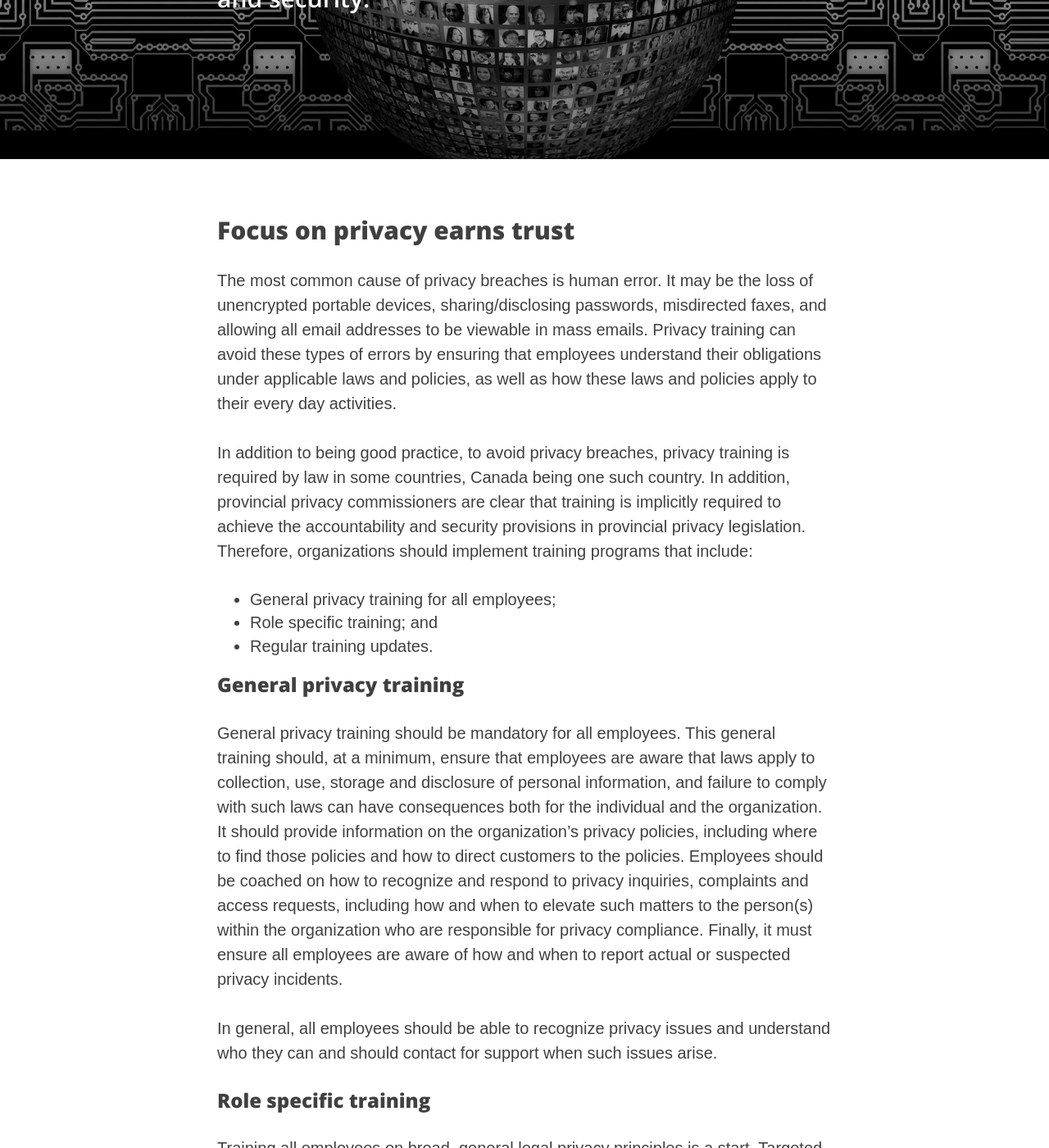
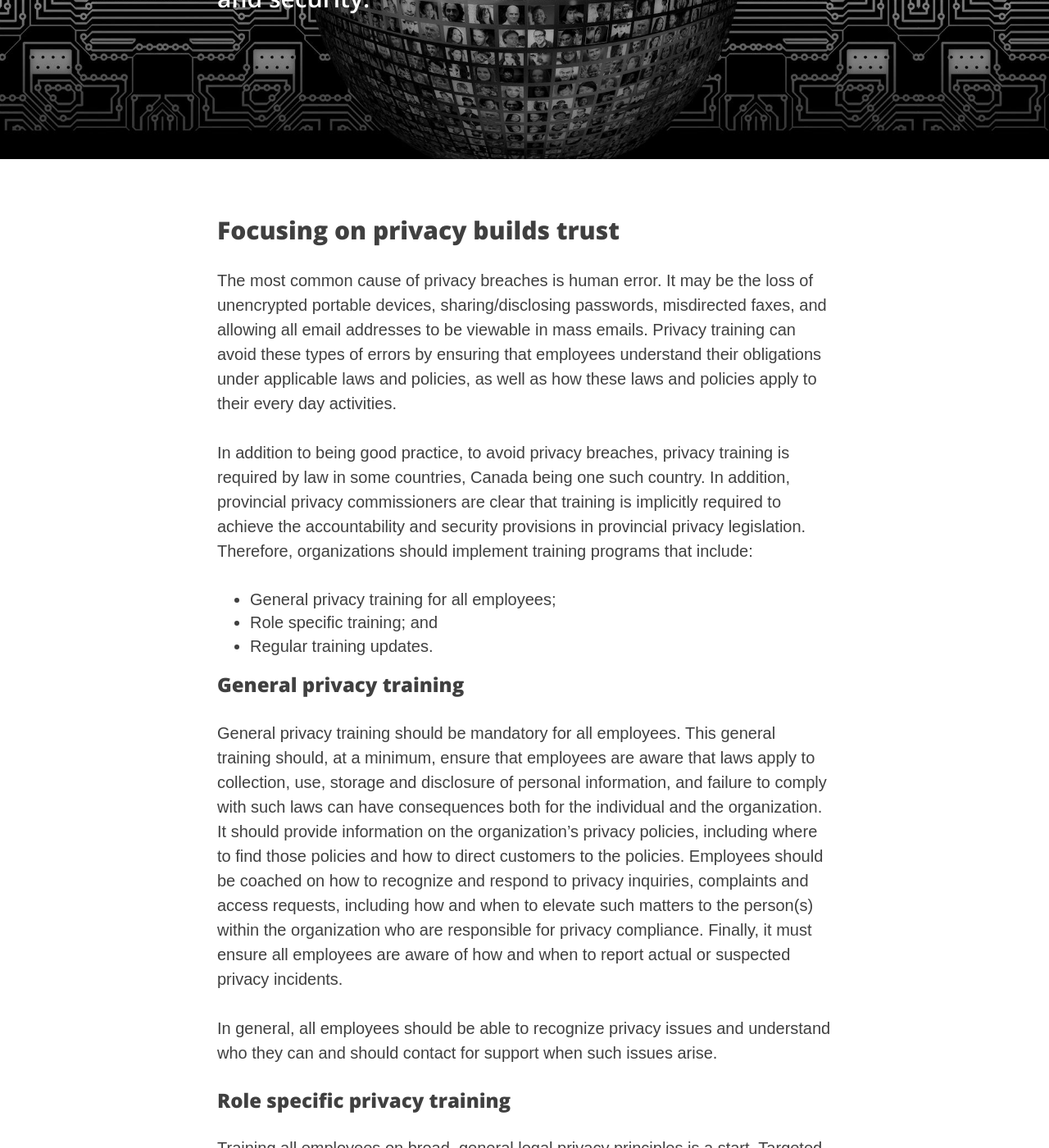
Before and after one commit to riod4/resources, a Jekyll site: the page built from _services/training-staff-service.md, in a window 1280 px wide and 1400 px high, scrolled down 293 px. Shown: the whole window at 82% size. Built offline with Jekyll 4.4.1, drawn with Linux system fonts in a browser that asks for light colours; nearby versions of some CDN libraries; some of the changed text lies outside the part shown.

Commit message:
14-02-2020 v04

```diff
--- a/_services/training-staff-service.md
+++ b/_services/training-staff-service.md
@@ -13,7 +13,7 @@ header-credit-link: https://pixabay.com/en/social-media-digitization-faces-25284
 header-license: CC0 Creative Commons
 ---
 
-## Focus on privacy earns trust
+## Focusing on privacy builds trust
 The most common cause of privacy breaches is human error. It may be the loss of unencrypted portable devices, sharing/disclosing passwords, misdirected faxes, and allowing all email addresses to be viewable in mass emails. Privacy training can avoid these types of errors by ensuring that employees understand their obligations under applicable laws and policies, as well as how these laws and policies apply to their every day activities.
 
 In addition to being good practice, to avoid privacy breaches, privacy training is required by law in some countries, Canada being one such country. In addition, provincial privacy commissioners are clear that training is implicitly required to achieve the accountability and security provisions in provincial privacy legislation. Therefore, organizations should implement training programs that include:
@@ -27,7 +27,7 @@ General privacy training should be mandatory for all employees. This general tra
 
 In general, all employees should be able to recognize privacy issues and understand who they can and should contact for support when such issues arise.
 
-### Role specific training
+### Role specific privacy training
 Training all employees on broad, general legal privacy principles is a start. Targeted, role-specific privacy training to relevant employee groups is where organizations will see the largest return on investment. By analyzing the type of data an organization processes, role specific training can help employess find new date-based solutions that respect individual privacy concerns.  For example:
 
 **Information Technology** – Security will be a main focus of training for IT staff, including the role of IT when a personal data breach occurs. IT staff will also need to understand legal requirements to implement technological security measures appropriate to the sensitivity of information, so that they can assist the organization to comply with compliance obligations. Of course, IT staff also need to understand restrictions on accessing and altering personal information without a legitimate business purpose, since they are often able to access a broad range of personal information contained on the organization's systems. Finally, IT staff should understand limits on record retention (e.g., restrictions upon retaining personal information after it is no longer necessary or if consent is revoked), since they may design or administer aspects of the organization's system that determine how long information is retained before it is archived or permanently deleted.
```
Also changed, not shown: other parts of _services/training-staff-service.md (+1 -1 lines).
